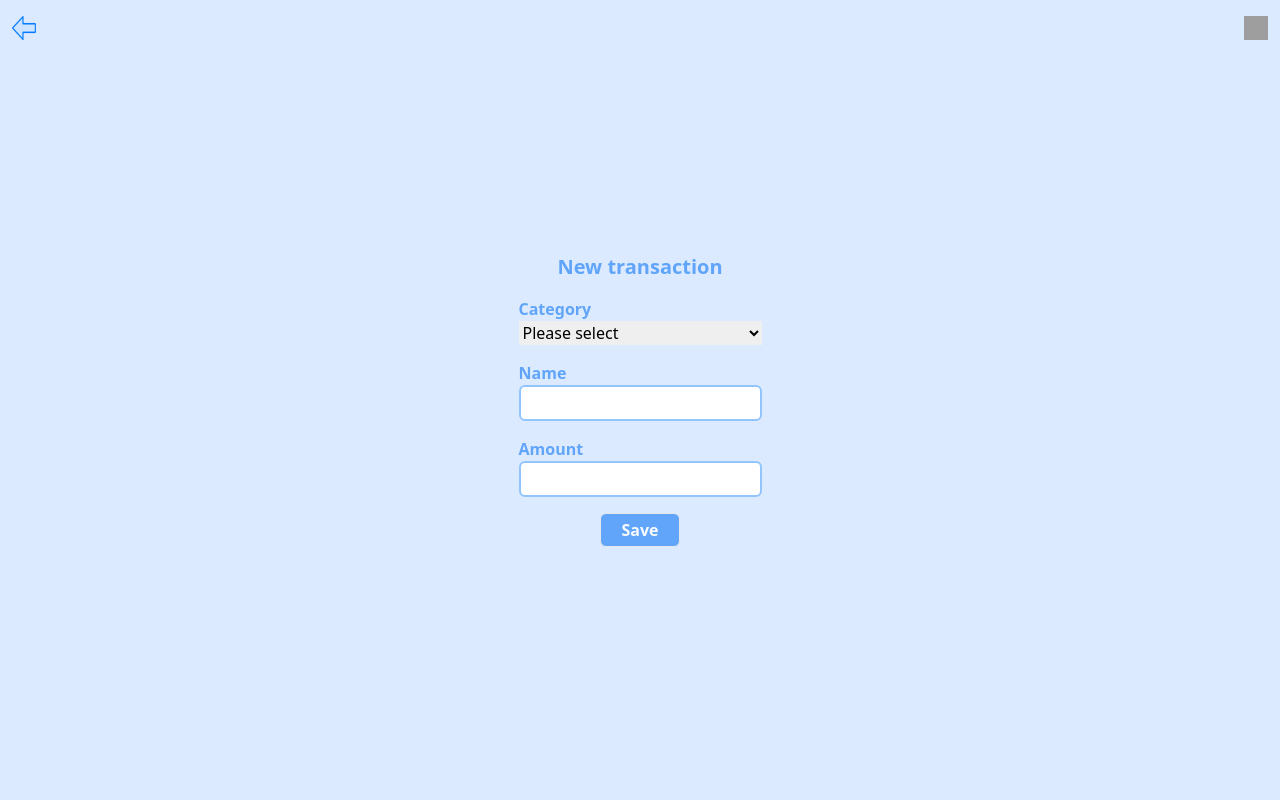
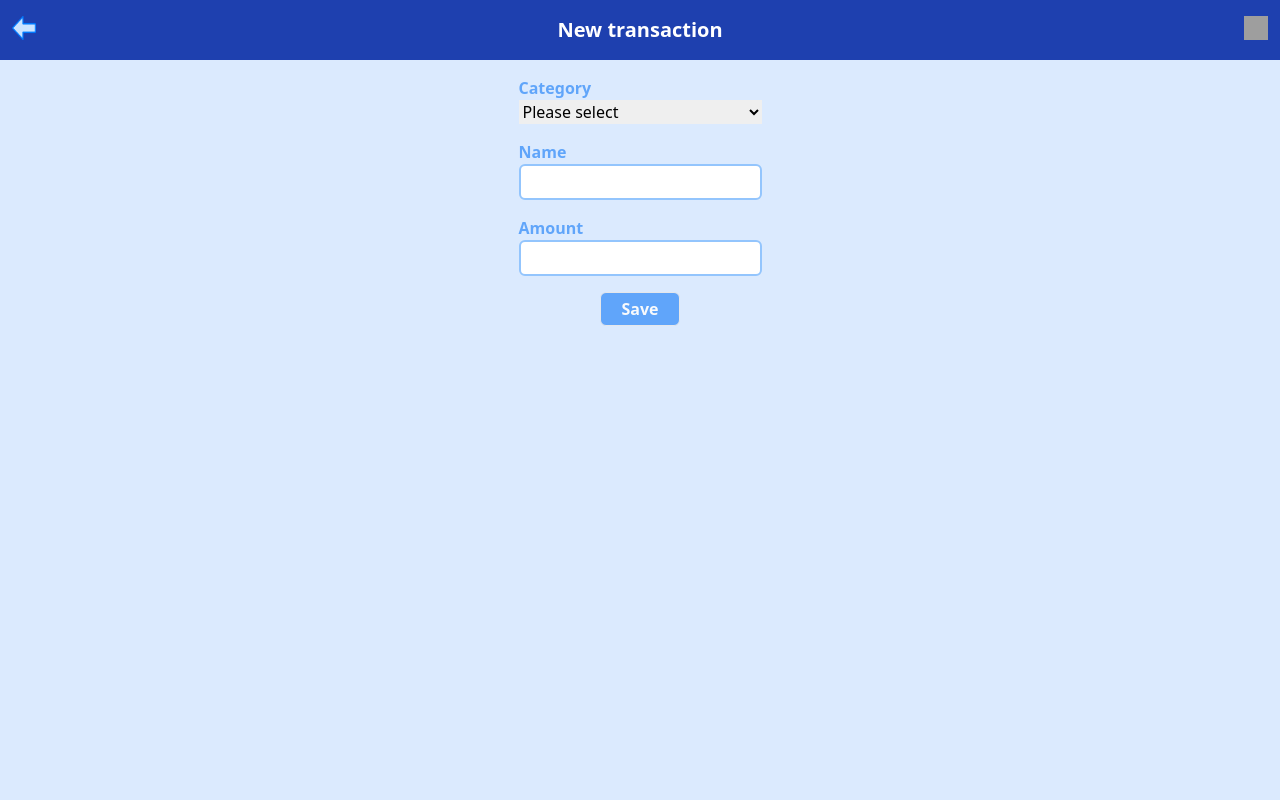
Before and after one commit to levy002/budget-app, a Rails app: page /categories/1/transactions/new in a window 1280 px wide. Run offline with Rails 7, Linux system fonts and the light colour scheme; the visitor is signed in with stand-in values (Sample User, id 1); data that the repository does not hold is empty; style sheets or scripts are compiled from the project's sources; some libraries are stand-ins or nearby versions; grey boxes are pictures that could not be loaded.

Commit message:
Style Transaction page

```diff
--- a/app/views/transactions/new.html.erb
+++ b/app/views/transactions/new.html.erb
@@ -1,5 +1,6 @@
-<section class='flex flex-col justify-center gap-4 items-center h-full bg-blue-100'>
-<h1 class='text-blue-400 text-xl font-bold'>New transaction</h1>
+<section class='flex flex-col justify-start gap-4 items-center h-full bg-blue-100'>
+
+<h1 class='text-white text-xl font-bold p-4 bg-blue-800 w-full text-center'>New transaction</h1>
 
 <%= render "form", transaction: @transaction %>
 
```
